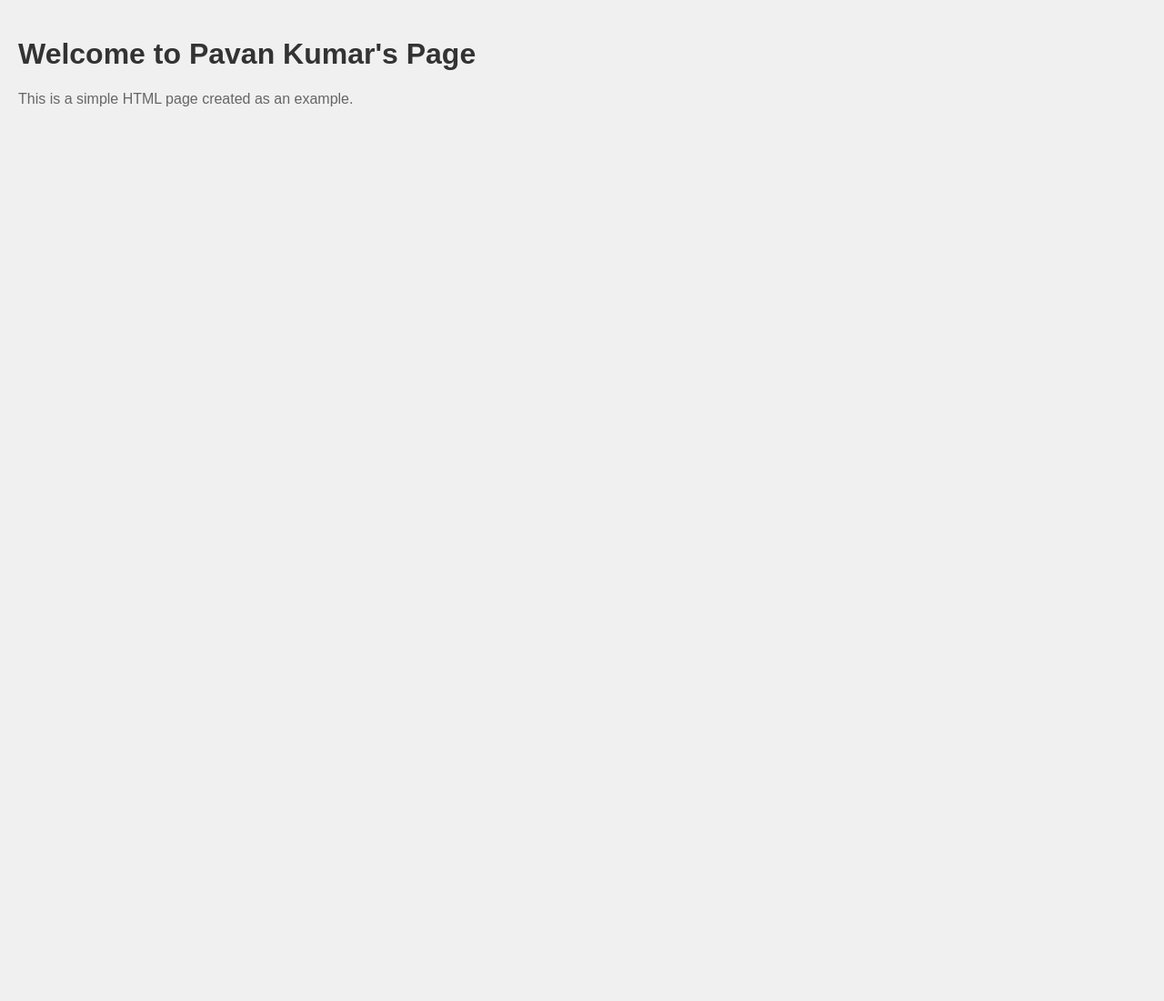
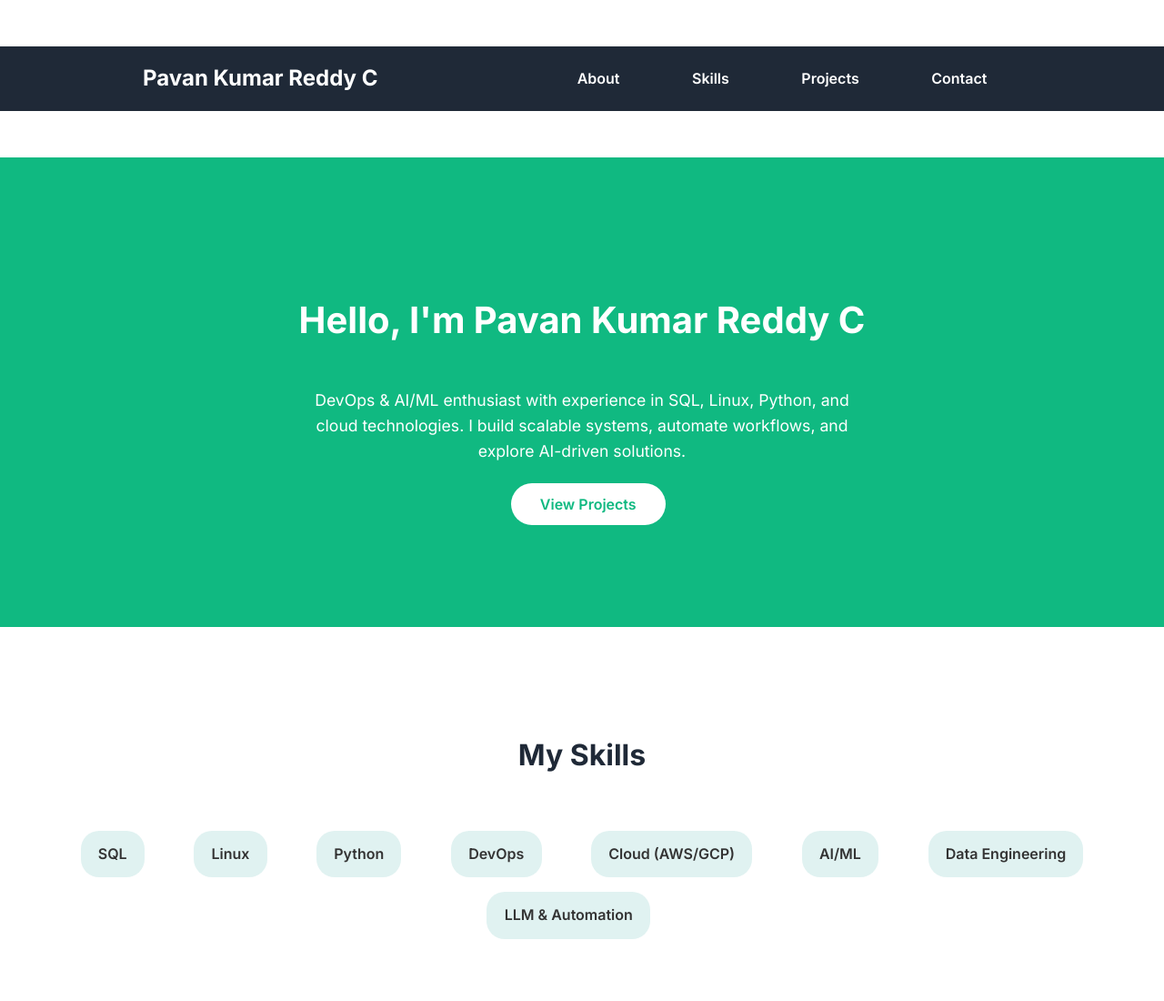
Before and after one commit to Pantham630/Rozack, a plain HTML site: page index.html in a window 1280 px wide. Shown: the top 1100 px of the page at 91% size. Before the commit the page ends 800 px from the top, so only its background shows below. Drawn offline with Linux system fonts and the light colour scheme.

Commit message:
revamped portfolio website testing

```diff
--- a/index.html
+++ b/index.html
@@ -1,26 +1,8 @@
-<!DOCTYPE html>
-<html lang="en">
-<head>
-    <meta charset="UTF-8">
-    <meta name="viewport" content="width=device-width, initial-scale=1.0">
-    <title>Pavan Kumar Page</title>
-    <style>
-        body {
-            font-family: Arial, sans-serif;
-            background-color: #f0f0f0;
-            margin: 0;
-            padding: 20px;
-        }
-        h1 {
-            color: #333;
-        }
-        p {
-            color: #666;
-        }
-    </style>
-</head>
-    <body>
-        <h1>Welcome to Pavan Kumar's Page</h1>
-        <p>This is a simple HTML page created as an example.</p>
-    </body>
-</html>
+<!DOCTYPE html><html lang="en"><head>  <meta charset="UTF-8">  <meta name="viewport" content="width=device-width, initial-scale=1.0">  <title>Pavan Kumar Reddy C | Portfolio</title>  <link href="https://fonts.googleapis.com/css2?family=Inter:wght@400;600;700&display=swap" rel="stylesheet">  <link rel="stylesheet" href="style.css"></head><body>
+  <!-- Navbar -->  <header>    <nav class="navbar">      <div class="logo">Pavan Kumar Reddy C</div>      <ul class="nav-links">        <li><a href="#about">About</a></li>        <li><a href="#skills">Skills</a></li>        <li><a href="#projects">Projects</a></li>        <li><a href="#contact">Contact</a></li>      </ul>    </nav>  </header>
+  <!-- Hero Section -->  <section id="about" class="hero">    <div class="hero-content">      <h1>Hello, I'm Pavan Kumar Reddy C</h1>      <p>DevOps & AI/ML enthusiast with experience in SQL, Linux, Python, and cloud technologies. I build scalable systems, automate workflows, and explore AI-driven solutions.</p>      <a href="#projects" class="btn">View Projects</a>    </div>  </section>
+  <!-- Skills Section -->  <section id="skills" class="skills-section">    <h2>My Skills</h2>    <div class="skills-grid">      <span>SQL</span>      <span>Linux</span>      <span>Python</span>      <span>DevOps</span>      <span>Cloud (AWS/GCP)</span>      <span>AI/ML</span>      <span>Data Engineering</span>      <span>LLM & Automation</span>    </div>  </section>
+  <!-- Projects Section -->  <section id="projects" class="projects-section">    <h2>Projects</h2>    <div class="projects-grid">      <div class="project-card">        <h3>Enterprise Fraud Risk Management</h3>        <p>Application to prevent and detect fraud, generate alerts, and learn from historical data.</p>      </div>      <div class="project-card">        <h3>Hotel & Restaurant Management System</h3>        <p>Website with toggle between hotel & restaurant UI, Firebase backend, and real-time support.</p>      </div>      <div class="project-card">        <h3>AI/ML Infrastructure Learning</h3>        <p>30-day checklist plan to master Python, ML basics, and project deployment.</p>      </div>    </div>  </section>
+  <!-- Contact Section -->  <section id="contact" class="contact-section">    <h2>Contact Me</h2>    <p>Email: <a href="mailto:pavankumarreddy9290@gmail.com">pavankumarreddy9290@gmail.com</a></p>    <p>LinkedIn: <a href="https://linkedin.com/in/pavan-c" target="_blank">linkedin.com/in/pavan-c</a></p>    <p>GitHub: <a href="https://github.com/Pantham630/" target="_blank">github.com/Pantham630/</a></p>  </section>
+  <footer>    <p>© 2025 Pavan Kumar Reddy C. All Rights Reserved.</p>  </footer>
+  <script src="script.js"></script></body></html>
--- /dev/null
+++ b/script.js
@@ -0,0 +1,16 @@
+// Smooth fade-in animations
+document.addEventListener("DOMContentLoaded", () => {
+    const sections = document.querySelectorAll("section");
+    sections.forEach(sec => sec.style.opacity = 0);
+
+    const observer = new IntersectionObserver((entries) => {
+        entries.forEach(entry => {
+            if(entry.isIntersecting){
+                entry.target.style.transition = "opacity 1s ease-out";
+                entry.target.style.opacity = 1;
+            }
+        });
+    }, { threshold: 0.2 });
+
+    sections.forEach(sec => observer.observe(sec));
+});
--- /dev/null
+++ b/style.css
@@ -0,0 +1,40 @@
+/* Reset & Global */
+* { margin: 0; padding: 0; box-sizing: border-box; }
+body { font-family: 'Inter', sans-serif; line-height: 1.6; color: #333; scroll-behavior: smooth; }
+
+/* Navbar */
+.navbar { display: flex; justify-content: space-between; align-items: center; padding: 1rem 5%; background: #1f2937; color: white; position: sticky; top: 0; z-index: 10; }
+.nav-links { list-style: none; display: flex; gap: 1.5rem; }
+.nav-links a { color: white; text-decoration: none; font-weight: 600; transition: 0.3s; }
+.nav-links a:hover { color: #10b981; }
+.logo { font-weight: 700; font-size: 1.5rem; }
+
+/* Hero Section */
+.hero { background: #10b981; color: white; text-align: center; padding: 6rem 2rem; }
+.hero h1 { font-size: 2.5rem; margin-bottom: 1rem; }
+.hero p { font-size: 1.1rem; margin-bottom: 2rem; max-width: 600px; margin-left: auto; margin-right: auto; }
+.btn { background: white; color: #10b981; padding: 0.8rem 2rem; border-radius: 25px; text-decoration: none; font-weight: 600; transition: 0.3s; }
+.btn:hover { background: #f0fdf4; }
+
+/* Skills Section */
+.skills-section { padding: 4rem 2rem; text-align: center; }
+.skills-section h2 { margin-bottom: 2rem; font-size: 2rem; color: #1f2937; }
+.skills-grid { display: flex; flex-wrap: wrap; justify-content: center; gap: 1rem; }
+.skills-grid span { background: #e0f2f1; padding: 0.8rem 1.2rem; border-radius: 20px; font-weight: 600; transition: 0.3s; }
+.skills-grid span:hover { background: #10b981; color: white; }
+
+/* Projects Section */
+.projects-section { padding: 4rem 2rem; background: #f7f7f7; text-align: center; }
+.projects-section h2 { margin-bottom: 2rem; font-size: 2rem; color: #1f2937; }
+.projects-grid { display: grid; grid-template-columns: repeat(auto-fit, minmax(250px, 1fr)); gap: 2rem; }
+.project-card { background: white; padding: 2rem; border-radius: 15px; box-shadow: 0 5px 15px rgba(0,0,0,0.1); transition: transform 0.3s; }
+.project-card:hover { transform: translateY(-10px); }
+
+/* Contact Section */
+.contact-section { padding: 4rem 2rem; text-align: center; }
+.contact-section h2 { margin-bottom: 1.5rem; font-size: 2rem; }
+.contact-section a { color: #10b981; text-decoration: none; font-weight: 600; }
+.contact-section a:hover { text-decoration: underline; }
+
+/* Footer */
+footer { background: #1f2937; color: white; text-align: center; padding: 1rem; }
```
